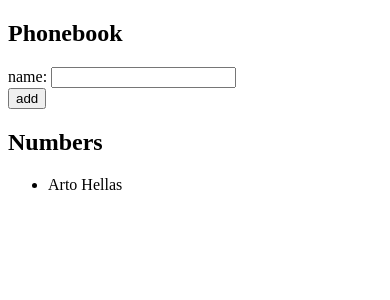
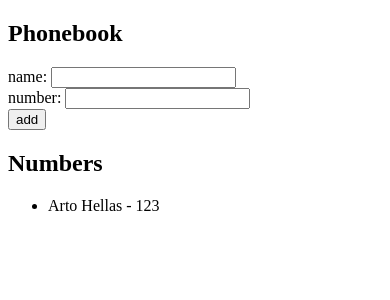
Before and after one commit to Synneks/fullstackopen-course, a React (Create React App) app in the folder part2-notes-part2-1/: page / in a window 390 px wide. Shown: the top 300 px of the page. Built offline with nearby package versions, Linux system fonts and the light colour scheme.

Commit message:
part2-2:8_phonebook-step3

```diff
--- a/part2-notes-part2-1/src/App.js
+++ b/part2-notes-part2-1/src/App.js
@@ -1,20 +1,32 @@
 import { useState } from "react";
 
 const App = () => {
-  const [persons, setPersons] = useState([{ name: "Arto Hellas" }]);
+  const [persons, setPersons] = useState([
+    { name: "Arto Hellas", number: "123" },
+  ]);
   const [newName, setNewName] = useState("");
+  const [newNumber, setNewNumber] = useState("");
 
   const handleNameInput = (e) => {
     setNewName(e.target.value);
   };
+  const handleNumberInput = (e) => {
+    setNewNumber(e.target.value);
+  };
   const addToPhonebook = (e) => {
     e.preventDefault();
+    if (!newName || !newNumber) {
+      !newName && setNewName("");
+      !newNumber && setNewNumber("");
+      return alert("Both fields are mandatory.");
+    }
     if (persons.find((person) => person.name === newName)) {
       return alert(`${newName} has already been added`);
     }
-    const newPerson = { name: newName };
+    const newPerson = { name: newName, number: newNumber };
     setPersons(persons.concat(newPerson));
     setNewName("");
+    setNewNumber("");
   };
 
   return (
@@ -24,6 +36,13 @@ const App = () => {
         <div>
           name:{" "}
           <input name="nameInput" value={newName} onChange={handleNameInput} />
+          <br />
+          number:{" "}
+          <input
+            name="numberInput"
+            value={newNumber}
+            onChange={handleNumberInput}
+          />
         </div>
         <div>
           <button type="submit">add</button>
@@ -32,10 +51,13 @@ const App = () => {
       <h2>Numbers</h2>
       <ul>
         {persons.map((person) => (
-          <li key={person.name}>{person.name}</li>
+          <li key={person.name}>
+            {person.name} - {person.number}
+          </li>
         ))}
       </ul>
-      {newName !== "" && <p>Name is {newName}.</p>}
+      {newName && <p>Name is {newName}.</p>}
+      {newNumber && <p>Number is {newNumber}.</p>}
     </div>
   );
 };
```
